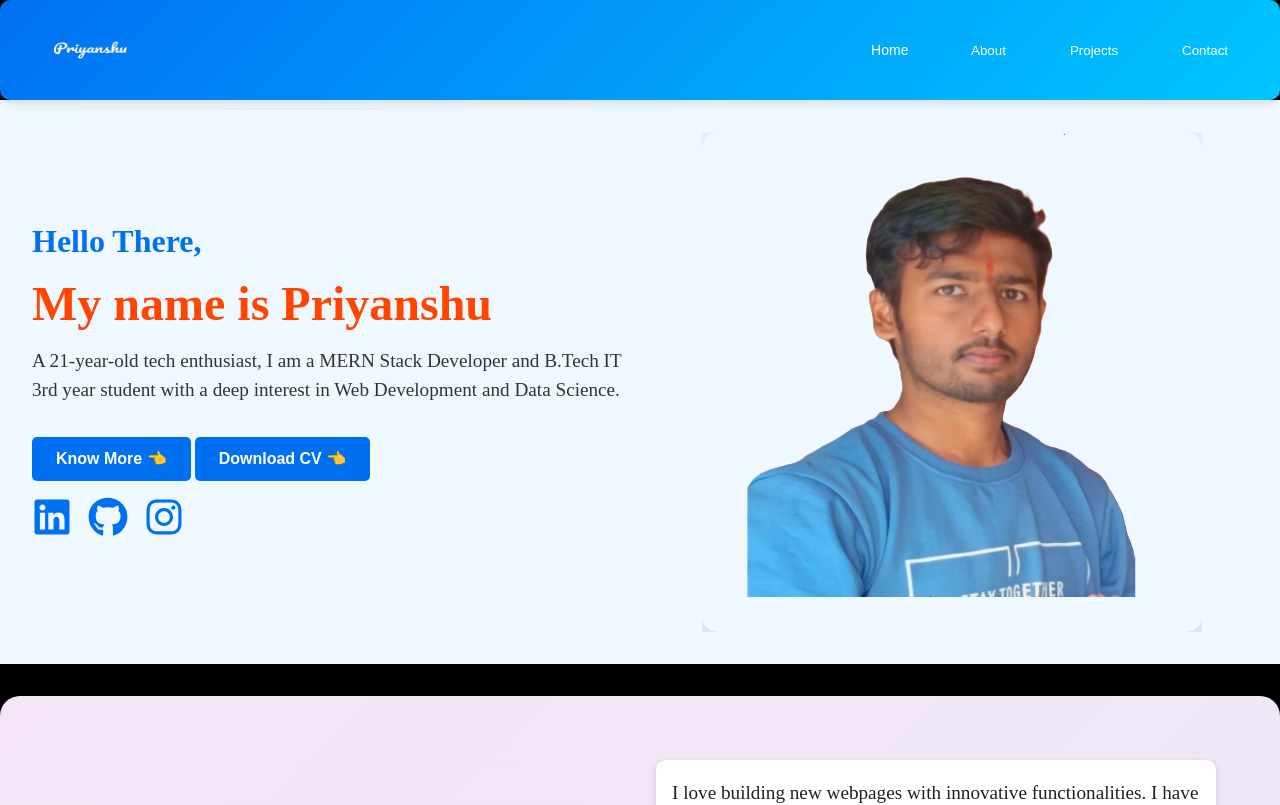
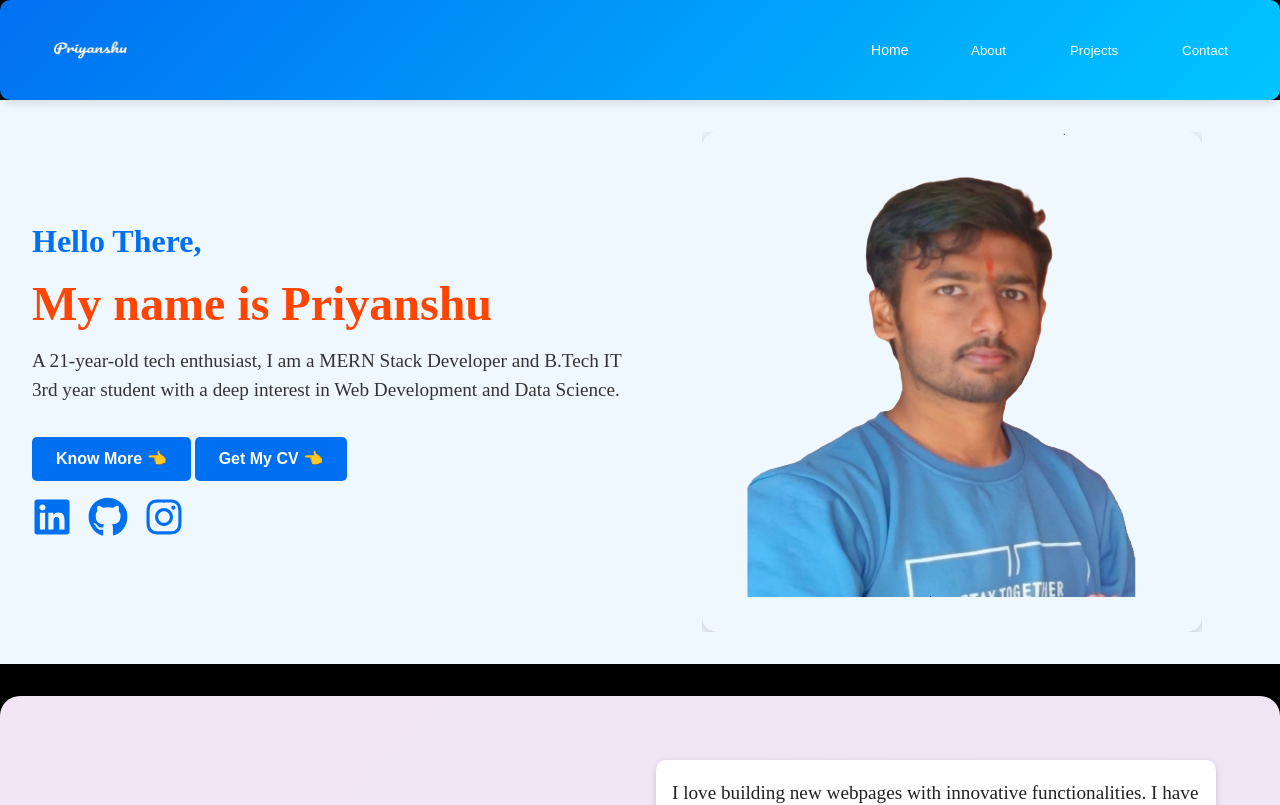
Before and after one commit to PRIYANSHU700/Portfolio, a Next.js app: page / in a window 1280 px wide. Shown: the top 805 px of the page. Built offline with nearby package versions, Linux system fonts and the light colour scheme.

Commit message:
Update Homesection1.js

```diff
--- a/components/Homesection1.js
+++ b/components/Homesection1.js
@@ -25,7 +25,7 @@ const Homesection1 = () => {
           A 21-year-old tech enthusiast, I am a MERN Stack Developer and B.Tech IT 3rd year student with a deep interest in Web Development and Data Science.
         </p>
 
-       <div className={styles.buttonGroup}> <button onClick={() => window.location.href = '/about'} className={styles.ctaButton}> Know More <span className={styles.pointer}>👈</span> </button> <button onClick={() => window.open("https://docs.google.com/document/d/1ZDMjKy_5bn8PoY-crZL_LbXv18Yj2KUX/edit?usp=sharing&ouid=110881023256295559243&rtpof=true&sd=true", '_blank')} className={styles.ctaButton}> Download CV <span className={styles.pointer}>👈</span></button></div>
+       <div className={styles.buttonGroup}> <button onClick={() => window.location.href = '/about'} className={styles.ctaButton}> Know More <span className={styles.pointer}>👈</span> </button> <button onClick={() => window.open("https://docs.google.com/document/d/1ZDMjKy_5bn8PoY-crZL_LbXv18Yj2KUX/edit?usp=sharing&ouid=110881023256295559243&rtpof=true&sd=true", '_blank')} className={styles.ctaButton}> Get My CV <span className={styles.pointer}>👈</span></button></div>
 
 
 
```
